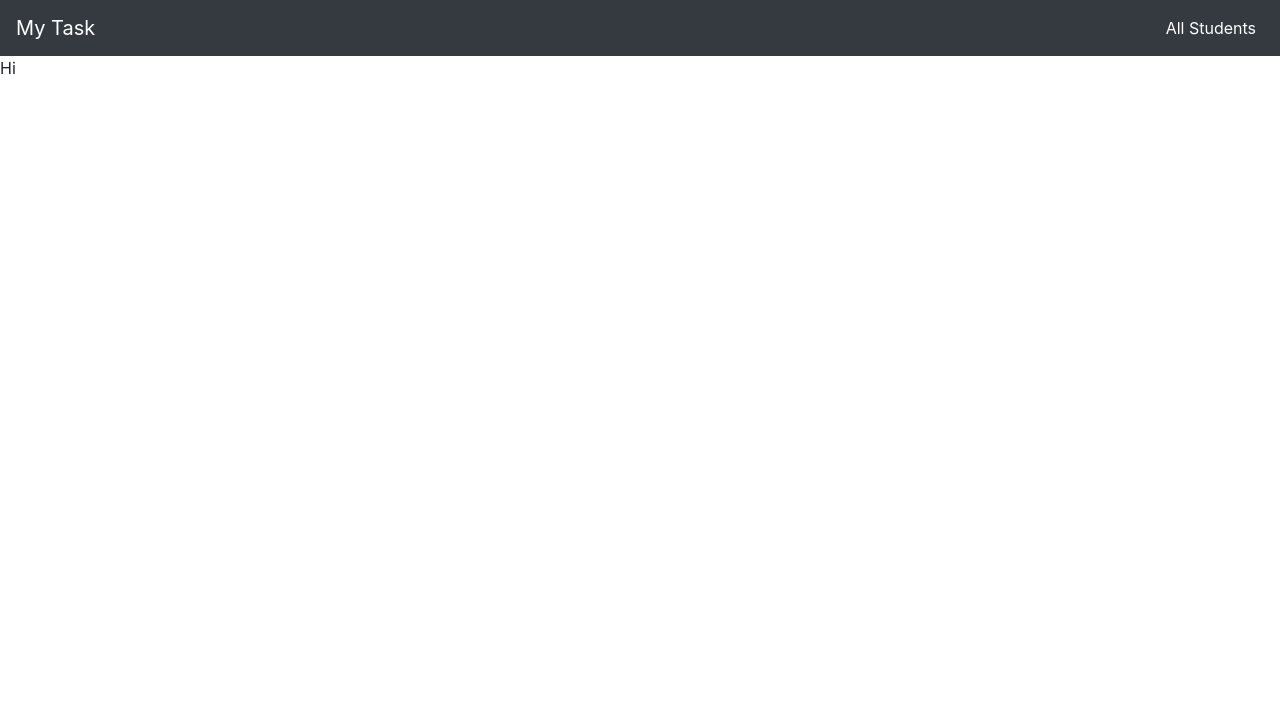
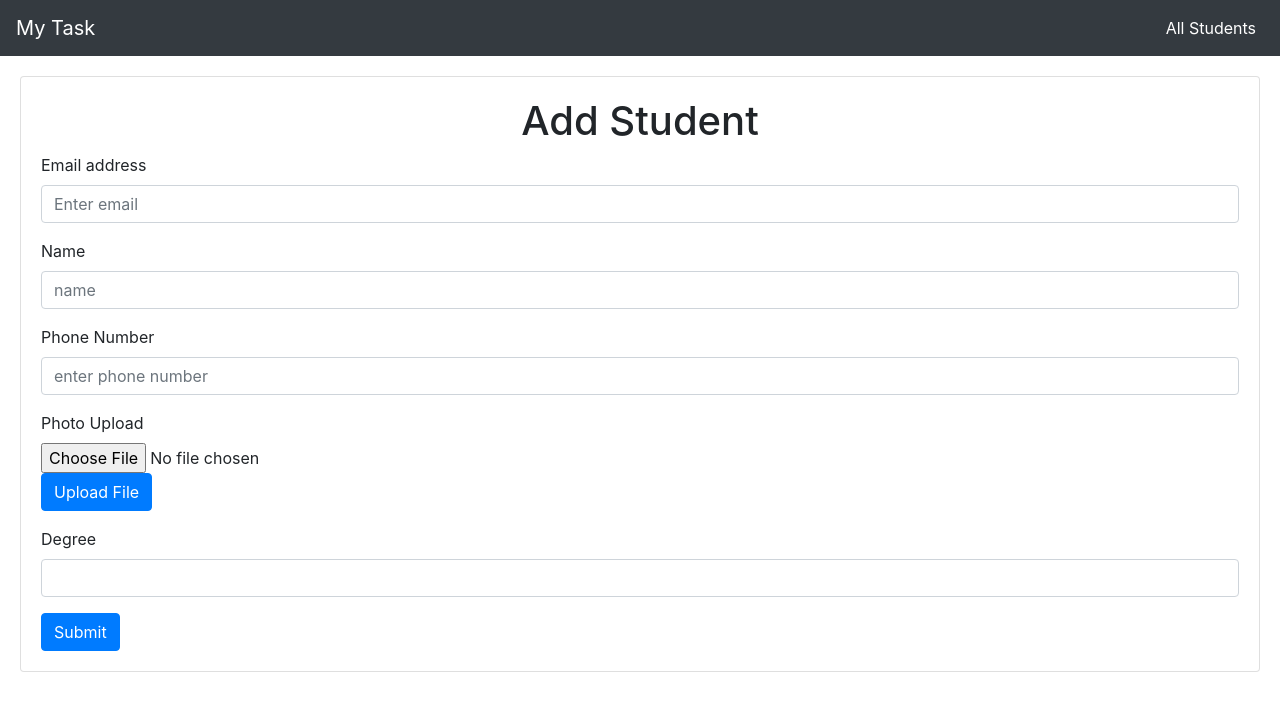
Before and after one commit to ankurgupta255/Think201-Task, a React (Create React App) app in the folder client/: page / in a window 1280 px wide. Shown: the top 710 px of the page. Built offline with nearby package versions, Linux system fonts and the light colour scheme.

Commit message:
Landing Page completed

```diff
--- a/client/package.json
+++ b/client/package.json
@@ -6,6 +6,7 @@
     "@testing-library/jest-dom": "^4.2.4",
     "@testing-library/react": "^9.5.0",
     "@testing-library/user-event": "^7.2.1",
+    "axios": "^0.19.2",
     "bootstrap": "^4.5.0",
     "react": "^16.13.1",
     "react-bootstrap": "^1.3.0",
--- a/client/src/components/getAllStudents/getAllStudents.js
+++ b/client/src/components/getAllStudents/getAllStudents.js
@@ -1,6 +1,5 @@
 import React from 'react';
-import { Table, Button } from 'react-bootstrap';
-import { Redirect } from 'react-router-dom';
+import { Table } from 'react-bootstrap';
 
 class AllStudents extends React.Component {
     constructor() {
@@ -43,7 +42,7 @@ class AllStudents extends React.Component {
                                     <td>{item.name}</td>
                                     <td>{item.email}</td>
                                     <td>{item.phone}</td>
-                                    <td><img src={item.photo} /></td>
+                                    <td><img src={item.photo} alt={item.photo} /></td>
                                     <td>{item.degree}</td>
                                     <td><a href ={`/unique/${item.email}`}>Click Here</a></td>
                                 </tr>
--- a/client/src/components/landingPage/landing.js
+++ b/client/src/components/landingPage/landing.js
@@ -1,4 +1,6 @@
 import React from 'react';
+import { Card, Form, Button } from 'react-bootstrap';
+const axios = require('axios');
 
 class Landing extends React.Component {
     constructor() {
@@ -19,16 +21,72 @@ class Landing extends React.Component {
         this.setState({ file: event.target.files[0] })
     }
     onUpload = () => {
-
+        const formData = new FormData();
+        formData.append('upload', this.state.file);
+        const config = {
+            headers: { 'Content-Type': 'multipart/form-data' }
+        };
+        axios.post('/api/student/upload', formData, config)
+            .then((response) => {
+                console.log(response)
+                alert("The file is successfully uploaded.");
+                this.setState({ photo: response.data.filename })
+            }).catch((error) => {
+                alert("The file was not successfully uploaded. Please Ensure that the size of the Image is less than 1 Mb and is a valid Image File...");
+            });
     }
     onSubmit = () => {
-
+        fetch('/api/student/add', {
+            method: 'POST',
+            headers: { 'Content-Type': 'application/json' },
+            body: JSON.stringify({
+                name: this.state.name,
+                email: this.state.email,
+                phone: this.state.phone,
+                photo: this.state.photo,
+                degree: this.state.degree
+            })
+        }).then(response => response.json()).then((data) => {
+            data.error ? alert(data.msg) : alert('The Student Has been Added');
+        })
     }
     render() {
         return (
-            <div>
-                Hi
-            </div>
+            <Card sm={8} style={{ "margin": "20px" }}>
+                <Card.Body>
+                    <h1 className="text-center">Add Student</h1>
+                    <Form>
+                        <Form.Group controlId="email">
+                            <Form.Label>Email address</Form.Label>
+                            <Form.Control onChange={this.onChange('email')} type="email" placeholder="Enter email" value={this.state.email} required />
+                        </Form.Group>
+
+                        <Form.Group controlId="name">
+                            <Form.Label>Name</Form.Label>
+                            <Form.Control onChange={this.onChange('name')} type="text" placeholder="name" value={this.state.name} required />
+                        </Form.Group>
+
+                        <Form.Group controlId="phone">
+                            <Form.Label>Phone Number</Form.Label>
+                            <Form.Control onChange={this.onChange('phone')} type="text" placeholder="enter phone number" value={this.state.phone} required />
+                        </Form.Group>
+
+                        <Form.Group controlId="photo">
+                            <Form.Label>Photo Upload</Form.Label>
+                            <Form.Control onChange={this.onFileChange} type="file" required />
+                            <Button variant="primary" onClick={this.onUpload}>Upload File</Button>
+                        </Form.Group>
+
+                        <Form.Group controlId="degree">
+                            <Form.Label>Degree</Form.Label>
+                            <Form.Control onChange={this.onChange('degree')} type="text" value={this.state.degree} required />
+                        </Form.Group>
+                        <Button variant="primary" onClick={this.onSubmit} type="submit">
+                            Submit
+                        </Button>
+                    </Form>
+                </Card.Body>
+            </Card>
         )
     }
 }
--- a/client/src/containers/App.js
+++ b/client/src/containers/App.js
@@ -1,5 +1,4 @@
 import React from 'react';
-import logo from './logo.svg';
 import { BrowserRouter as Router, Route, Switch } from 'react-router-dom';
 import './App.css';
 
```
Also changed, not shown: 2 other files (tests, documents, lock files or other folders).
